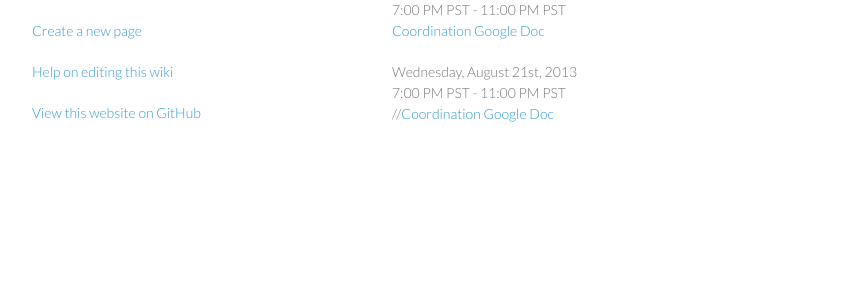
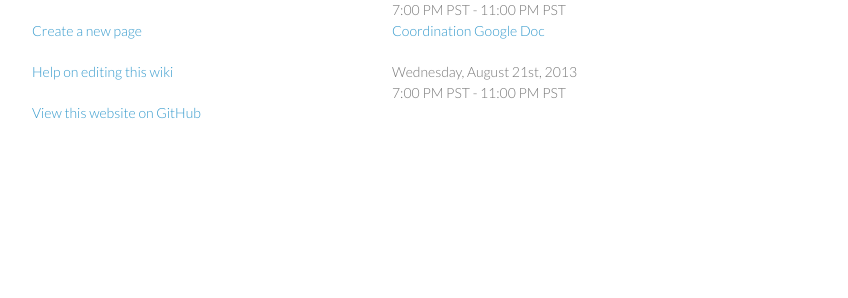
Before and after one commit to collaborativeinternet/collaborativeinternet.github.io, a Jekyll site: the page built from index.md, in a window 1280 px wide. Shown: the part 223-521 px from the top of the page, without its empty margins (178-1026 px from the left). Built offline with Jekyll 4.4.1, drawn with Linux system fonts in a browser that asks for light colours.

Commit message:
Update index.md
deleted link for 8/21 meetup

```diff
--- a/index.md
+++ b/index.md
@@ -14,4 +14,3 @@ Wednesday, August 14th, 2013
 
 Wednesday, August 21st, 2013
 7:00 PM PST - 11:00 PM PST
-//[Coordination Google Doc](https://docs.google.com/spreadsheet/ccc?key=0Aqe_OvhjNeDPdHBfb25YTnYzQXNlZG5PSUduazhER0E#gid=0)
```
